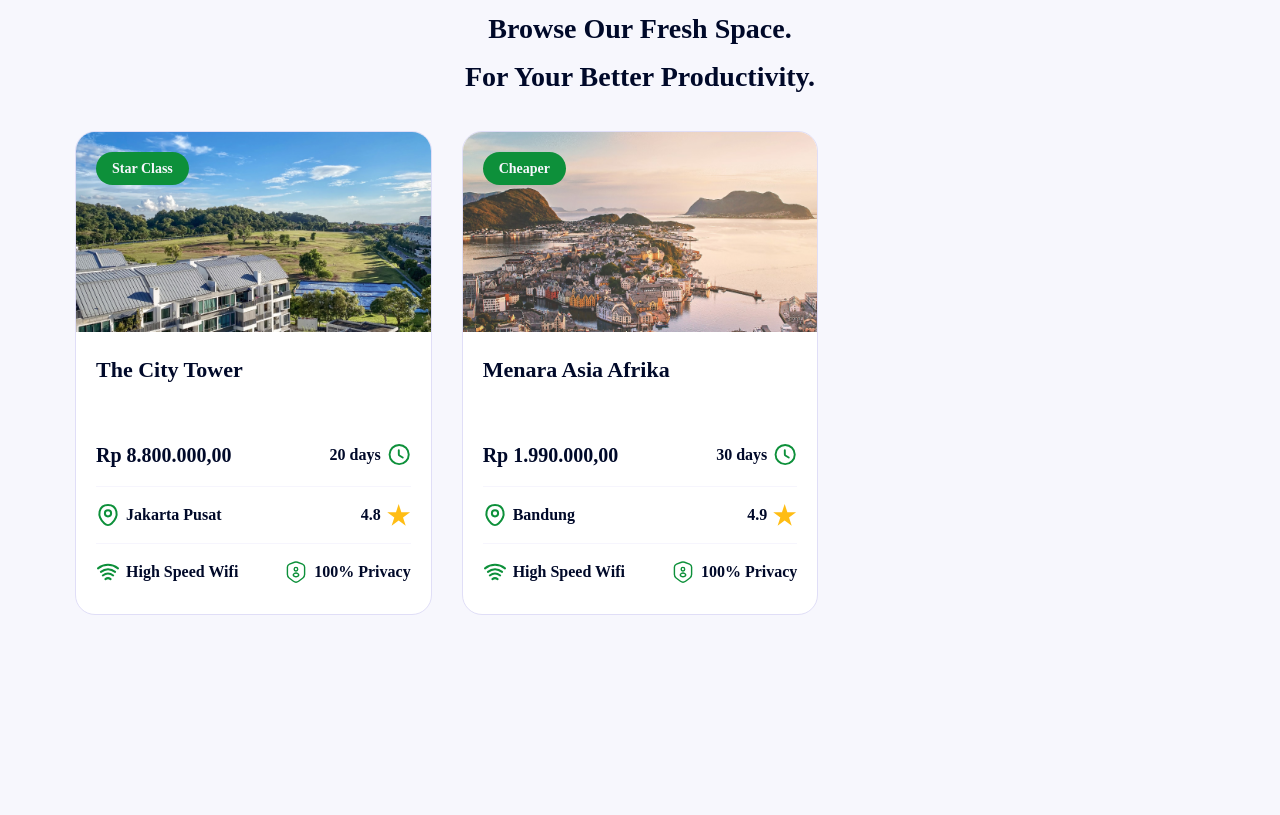
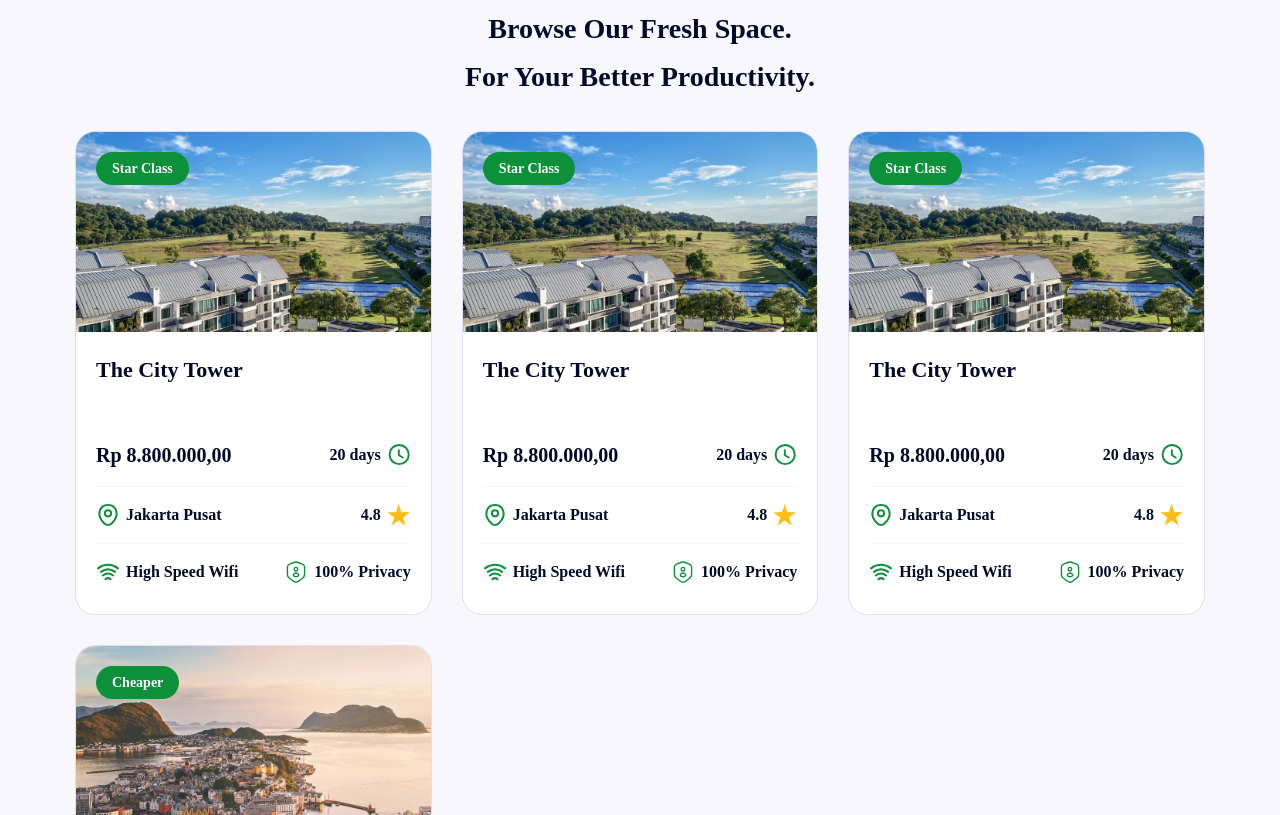
Before and after one commit to fadhillahrmdhn/KantorKu, a Next.js app: page / in a window 1280 px wide. Shown: the part 2260-3075 px from the top of the page. Before the commit the page ends 2995 px from the top, so only its background shows below. Built offline with nearby package versions, Linux system fonts and the light colour scheme.

Commit message:
style: update layout and spacing in Fresh Space section; add new office space data to mock

```diff
--- a/src/app/(front)/city/[slug]/page.tsx
+++ b/src/app/(front)/city/[slug]/page.tsx
@@ -105,9 +105,9 @@ const CityDetailPage= async ({ params }: Props) => {
   </header>
   <section
     id="Fresh-Space"
-    className="flex flex-col gap-[30px] w-full max-w-[1130px] mx-auto mt-[70px] mb-[120px] px-5 lg:!px-0"
+    className="flex flex-col gap-6 md:gap-[30px] w-full max-w-[1130px] mx-auto mt-16 md:mt-[70px] mb-20 md:mb-[120px] px-5 lg:!px-0"
   >
-    <h2 className="font-bold text-[32px] leading-[48px] text-nowrap text-center md:!text-left ">
+    <h2 className="font-bold text-[28px] md:!text-[32px] leading-[44px] md:!leading-[48px] text-nowrap text-center md:!text-left ">
       Browse Offices
     </h2>
     {cityOffices.length > 0 ? (
--- a/src/features/offices/data/officeSpaces.mock.ts
+++ b/src/features/offices/data/officeSpaces.mock.ts
@@ -34,6 +34,70 @@ export const officeSpaces: OfficeSpace[] = [
     },
     {
         id: 2,
+        title: "The City Tower",
+        slug: "the-city-tower",
+        price: 8800000,
+        phone: "623816727519",
+        duration: "20 days",
+        location: "Jakarta Pusat",
+        rating: 4.8,
+        address: "Jl. MH Thamrin No.81, Dukuh Atas, Menteng, Kota Jakarta Pusat",
+        image:"/assets/images/thumbnails/thumbnails-1.png",
+        images: [
+            "/assets/images/thumbnails/thumbnail-details-2.png",
+            "/assets/images/thumbnails/thumbnail-details-3.png",
+        ],
+        about: "The City Tower is a premium office space located in the heart of Jakarta. It offers state-of-the-art facilities and a vibrant work environment.",
+        tags: ["Star Class"],
+        features: ['Global Event', 'Privacy', 'Free Move', 'Sustainbility', 'Extra Snacks', 'Compact'],
+        isFullyBooked: false,
+        salesContacts: [
+            {
+                name: "John Doe",
+                role: "Sales Manager",
+                photo: "/assets/images/photos/photo-1.png",
+            },
+            {
+                name: "Choi Jiwoo",
+                role: "Sales Representative",
+                photo: "/assets/images/photos/photo-2.png",
+            },
+        ]
+    },
+    {
+        id: 3,
+        title: "The City Tower",
+        slug: "the-city-tower",
+        price: 8800000,
+        phone: "623816727519",
+        duration: "20 days",
+        location: "Jakarta Pusat",
+        rating: 4.8,
+        address: "Jl. MH Thamrin No.81, Dukuh Atas, Menteng, Kota Jakarta Pusat",
+        image:"/assets/images/thumbnails/thumbnails-1.png",
+        images: [
+            "/assets/images/thumbnails/thumbnail-details-2.png",
+            "/assets/images/thumbnails/thumbnail-details-3.png",
+        ],
+        about: "The City Tower is a premium office space located in the heart of Jakarta. It offers state-of-the-art facilities and a vibrant work environment.",
+        tags: ["Star Class"],
+        features: ['Global Event', 'Privacy', 'Free Move', 'Sustainbility', 'Extra Snacks', 'Compact'],
+        isFullyBooked: false,
+        salesContacts: [
+            {
+                name: "John Doe",
+                role: "Sales Manager",
+                photo: "/assets/images/photos/photo-1.png",
+            },
+            {
+                name: "Choi Jiwoo",
+                role: "Sales Representative",
+                photo: "/assets/images/photos/photo-2.png",
+            },
+        ]
+    },
+    {
+        id: 4,
         title: "Menara Asia Afrika",
         slug: "menara-asia-afrika",
         price: 1990000,
```
